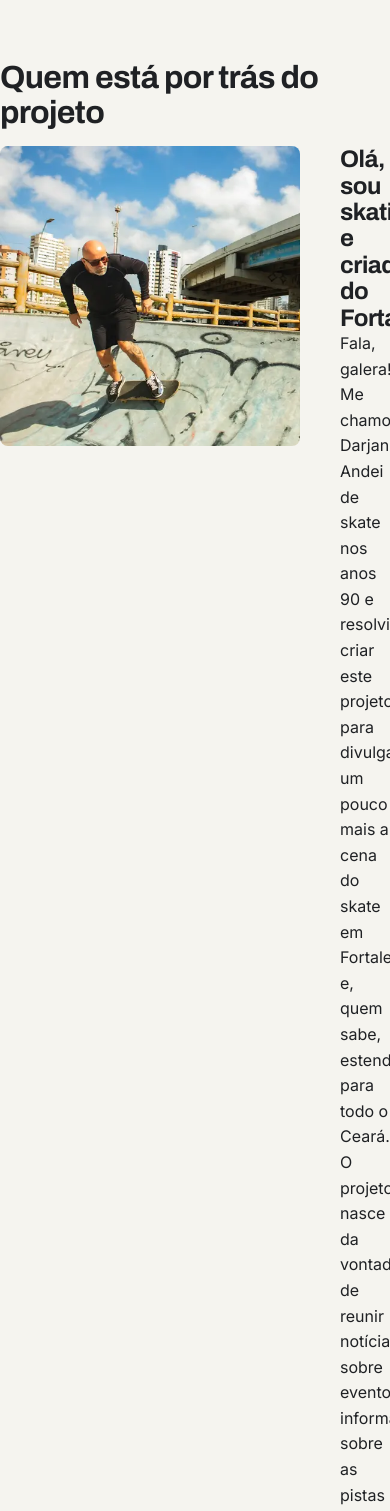
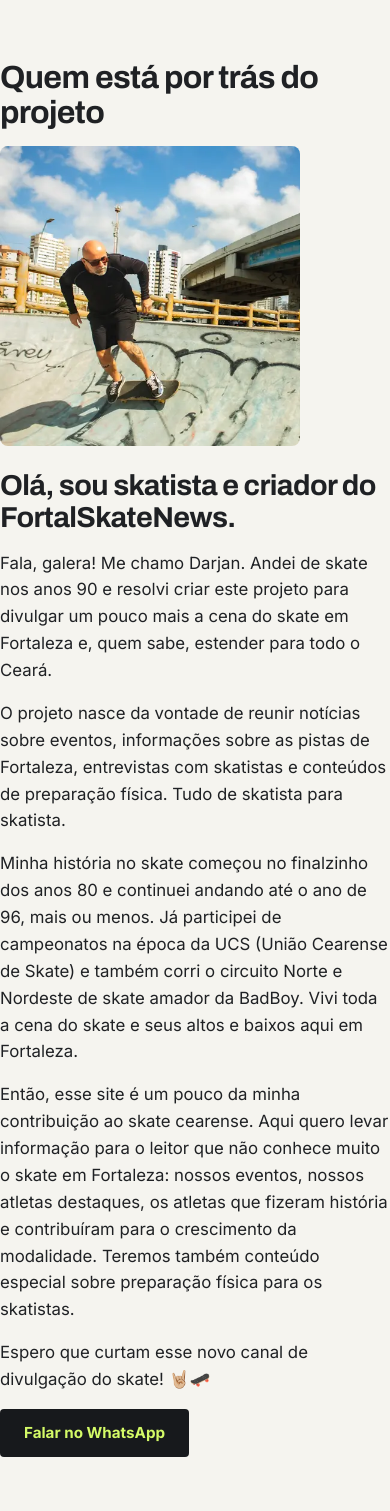
Before and after one commit to D3v0li/fortalskatenews, a Flask app: page /quem-sou in a window 390 px wide; the page is wider, and only the part inside the window is pictured. Shown: the part 77-1588 px from the top of that part. Run offline with Flask 3, Linux system fonts and the light colour scheme.

Commit message:
Ajustando responsividade da pagina Quem Sou

```diff
--- a/static/css/style.css
+++ b/static/css/style.css
@@ -210,21 +210,51 @@ h1, h2, h3 { font-family: 'Archivo', sans-serif; letter-spacing: -0.02em; line-h
     .rodape-conteudo { grid-template-columns: 1fr; }
 }
 
-/* Estilo específico para a foto do Quem Sou */
+/* ===== Bio (Página Quem Sou) ===== */
+.bio {
+    display: grid;
+    grid-template-columns: 300px 1fr; /* No PC: Foto 300px, Texto o resto */
+    gap: 40px;
+    align-items: start;
+    width: 100%;
+}
+
+.bio-foto {
+    width: 100%;
+}
+
 .bio-foto img {
     width: 100%;
-    max-width: 300px; /* Limita o tamanho máximo no PC */
-    height: 300px;    /* Define uma altura fixa */
-    object-fit: cover; /* Faz a imagem preencher o espaço sem achatar */
-    border-radius: 8px; /* Deixa as bordas arredondadas (opcional) */
+    height: 300px;
+    object-fit: cover;
+    border-radius: 8px;
     display: block;
-    margin: 0 auto;   /* Centraliza a foto */
 }
 
-/* Ajuste para celular */
-@media (max-width: 640px) {
+.bio-texto {
+    width: 100%;
+    min-width: 0;
+}
+
+.bio-texto h2 {
+    font-size: 1.8rem;
+    margin-bottom: 16px;
+}
+
+.bio-texto p {
+    margin-bottom: 16px;
+    font-size: 1.05rem;
+}
+
+/* MÁGICA PARA O CELULAR: Muda de lado a lado para um em cima do outro */
+@media (max-width: 900px) {
+    .bio {
+        grid-template-columns: 1fr; /* Coloca em 1 coluna só */
+        gap: 24px;
+    }
     .bio-foto img {
-        max-width: 100%;
-        height: 250px;
+        height: auto;
+        max-height: 400px; /* Não deixa a foto ficar gigante no celular */
+        aspect-ratio: 1 / 1;
     }
 }
--- a/templates/quem_sou.html
+++ b/templates/quem_sou.html
@@ -1,18 +1,16 @@
 {% extends "base.html" %}
-{% block titulo %}Quem sou — Skate Cultura{% endblock %}
+{% block titulo %}Quem sou — FortalSkateNews{% endblock %}
 
 {% block conteudo %}
 <section class="container pagina quem-sou">
     <h1>Quem está por trás do projeto</h1>
 
-    <!-- O style inline abaixo força o grid, ignorando o CSS externo -->
-    <div style="display: grid; grid-template-columns: 300px 1fr; gap: 40px; align-items: start; width: 100%;">
-
-        <div style="width: 100%; max-width: 300px;">
-            <img src="{{ url_for('static', filename='uploads/autor.webp') }}" alt="Foto do autor" style="width: 100%; height: 300px; object-fit: cover; border-radius: 8px; display: block;">
+    <div class="bio">
+        <div class="bio-foto">
+            <img src="{{ url_for('static', filename='uploads/autor.webp') }}" alt="Darjan - FortalSkateNews">
         </div>
 
-        <div style="width: 100%; min-width: 0;">
+        <div class="bio-texto">
             <h2>Olá, sou skatista e criador do FortalSkateNews.</h2>
 
             <p>Fala, galera! Me chamo Darjan. Andei de skate nos anos 90 e resolvi criar este projeto para divulgar um pouco mais a cena do skate em Fortaleza e, quem sabe, estender para todo o Ceará.</p>
@@ -24,9 +22,9 @@
             <p>Então, esse site é um pouco da minha contribuição ao skate cearense. Aqui quero levar informação para o leitor que não conhece muito o skate em Fortaleza: nossos eventos, nossos atletas destaques, os atletas que fizeram história e contribuíram para o crescimento da modalidade. Teremos também conteúdo especial sobre preparação física para os skatistas.</p>
 
             <p>Espero que curtam esse novo canal de divulgação do skate! 🤘🏼🛹</p>
+            <!-- Cole aqui os parágrafos do texto que revisamos -->
             <a class="btn" href="https://wa.me/5585982207633" target="_blank" rel="noopener">Falar no WhatsApp</a>
         </div>
-
     </div>
 </section>
 {% endblock %}
```
